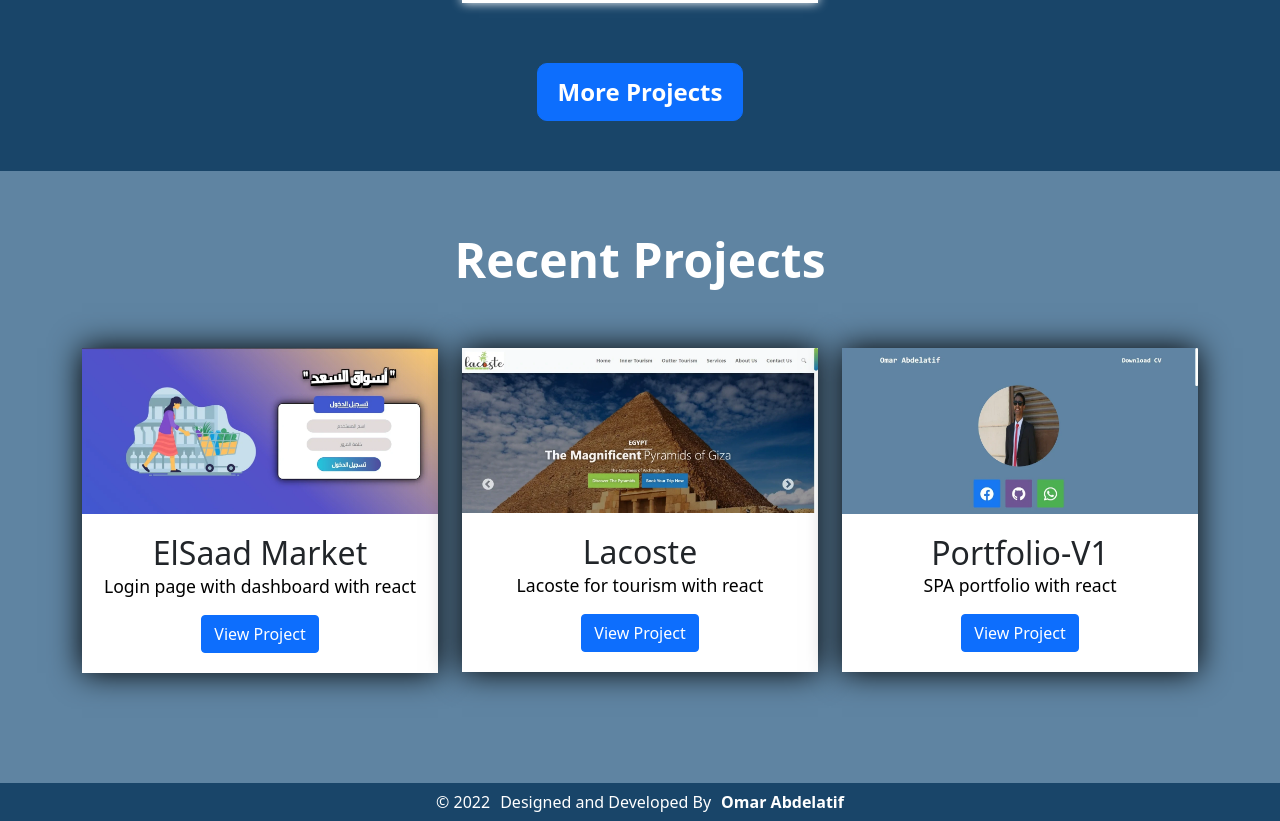
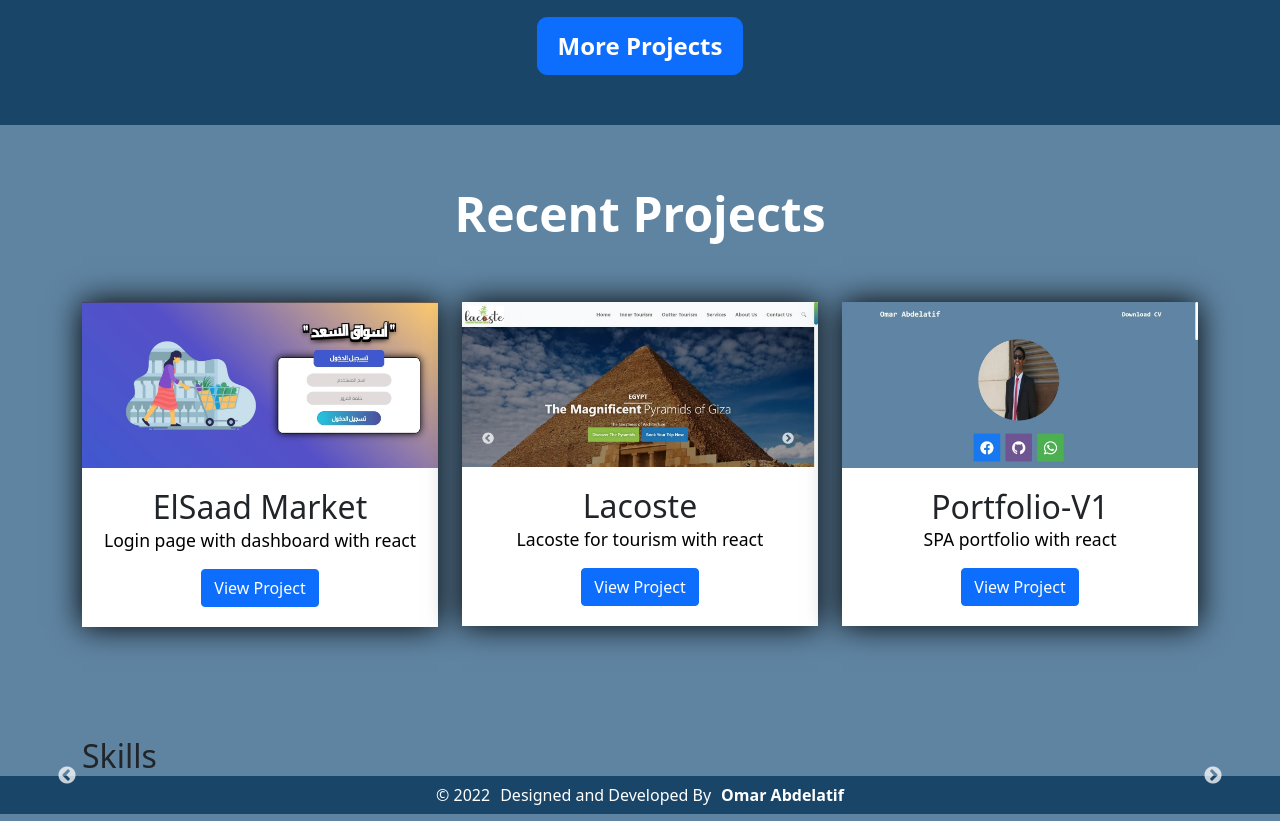
Before and after one commit to omar-abdelatif/portfolio-v2, a React (Create React App) app: page / in a window 1280 px wide. Shown: the part 1665-2486 px from the top of the page. Built offline with nearby package versions, Linux system fonts and the light colour scheme.

Commit message:
hero img update

```diff
--- a/package.json
+++ b/package.json
@@ -12,6 +12,8 @@
 		"react-dom": "^17.0.2",
 		"react-router-dom": "^6.2.1",
 		"react-scripts": "5.0.0",
+		"react-slick": "^0.28.1",
+		"slick-carousel": "^1.8.1",
 		"web-vitals": "^2.1.4"
 	},
 	"scripts": {
--- a/src/Components/app.jsx
+++ b/src/Components/app.jsx
@@ -3,6 +3,7 @@ import NAV from './nav';
 import Hero from './hero';
 import Work from './work';
 import RecentProjects from './recentprojects';
+import Skills from './skills';
 import Footer from './footer';
 function App() {
     return (
@@ -11,6 +12,7 @@ function App() {
             <Hero />
             <Work />
             <RecentProjects />
+            <Skills />
             <Footer />
         </React.Fragment>
     );
--- a/src/Components/index.css
+++ b/src/Components/index.css
@@ -57,7 +57,7 @@ header {
 .hero-img img {
 	border-radius: 50%;
 	width: 260px;
-	height: 230px;
+	height: auto;
 	border: 3px solid #fff;
 	padding: 13px;
 }
--- a/src/Components/recentprojects.jsx
+++ b/src/Components/recentprojects.jsx
@@ -26,7 +26,7 @@ function RecentProjects() {
         }
     ]
     return (
-        <div className="recent-projects">
+        <section className="recent-projects">
             <div className="container">
                 <div className="row">
                     <div className="project-header">
@@ -50,7 +50,7 @@ function RecentProjects() {
                     ))}
                 </div>
             </div>
-        </div>
+        </section>
     );
 }
 export default RecentProjects;
--- /dev/null
+++ b/src/Components/skills.jsx
@@ -0,0 +1,27 @@
+import Slider from 'react-slick';
+import "../../node_modules/slick-carousel/slick/slick.css";
+import "../../node_modules/slick-carousel/slick/slick-theme.css";
+function Skills() {
+    const settings = {}
+    return (
+        <section className="skills">
+            <div className="container">
+                <div className="row">
+                    <div className="col-12">
+                        <div className="skills__title">
+                            <h2>Skills</h2>
+                        </div>
+                    </div>
+                </div>
+                <div className="row">
+                    <div className="col-12">
+                        <div className="skills__slider">
+                            <Slider {...settings}></Slider>
+                        </div>
+                    </div>
+                </div>
+            </div>
+        </section>
+    );
+}
+export default Skills;
```
Also changed, not shown: 1 other file (tests, documents, lock files or other folders).
